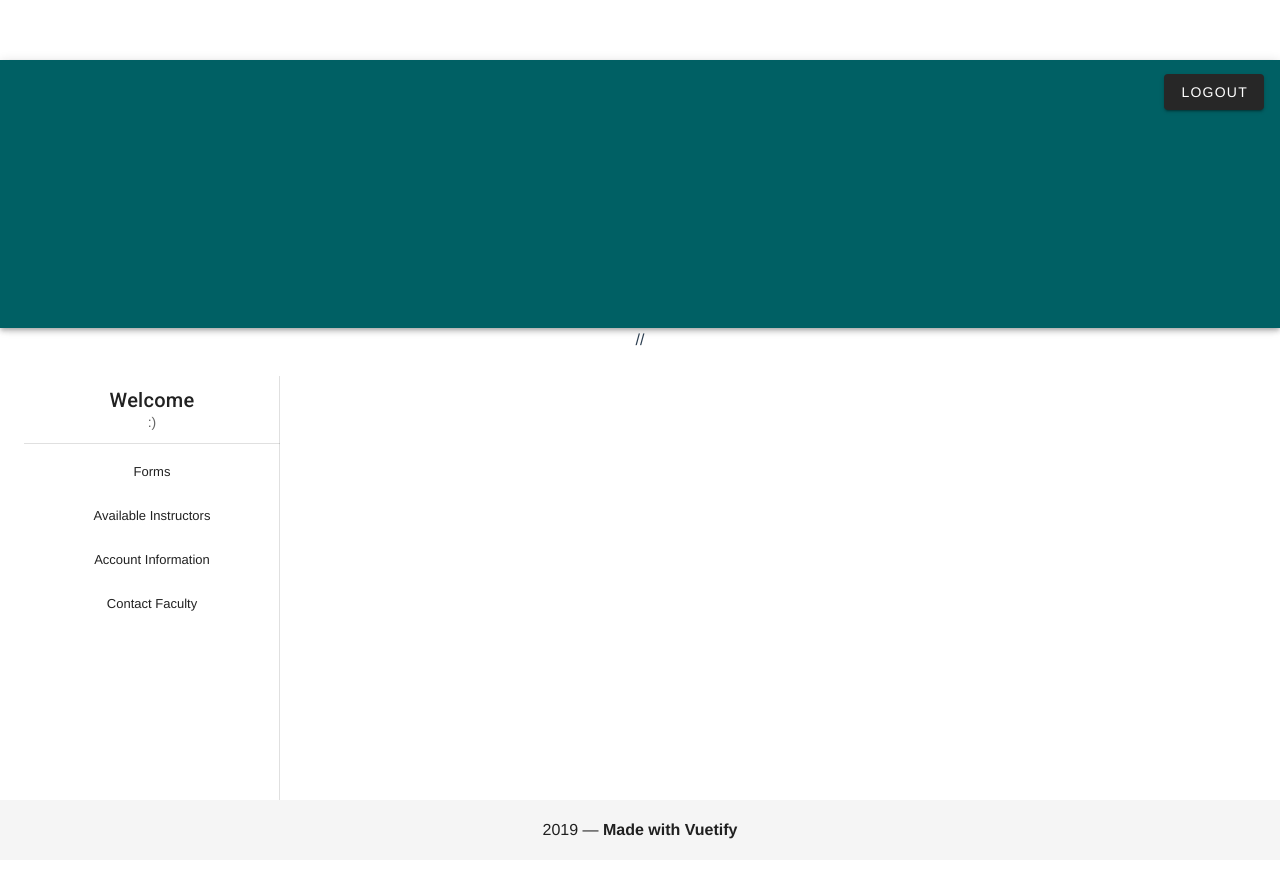
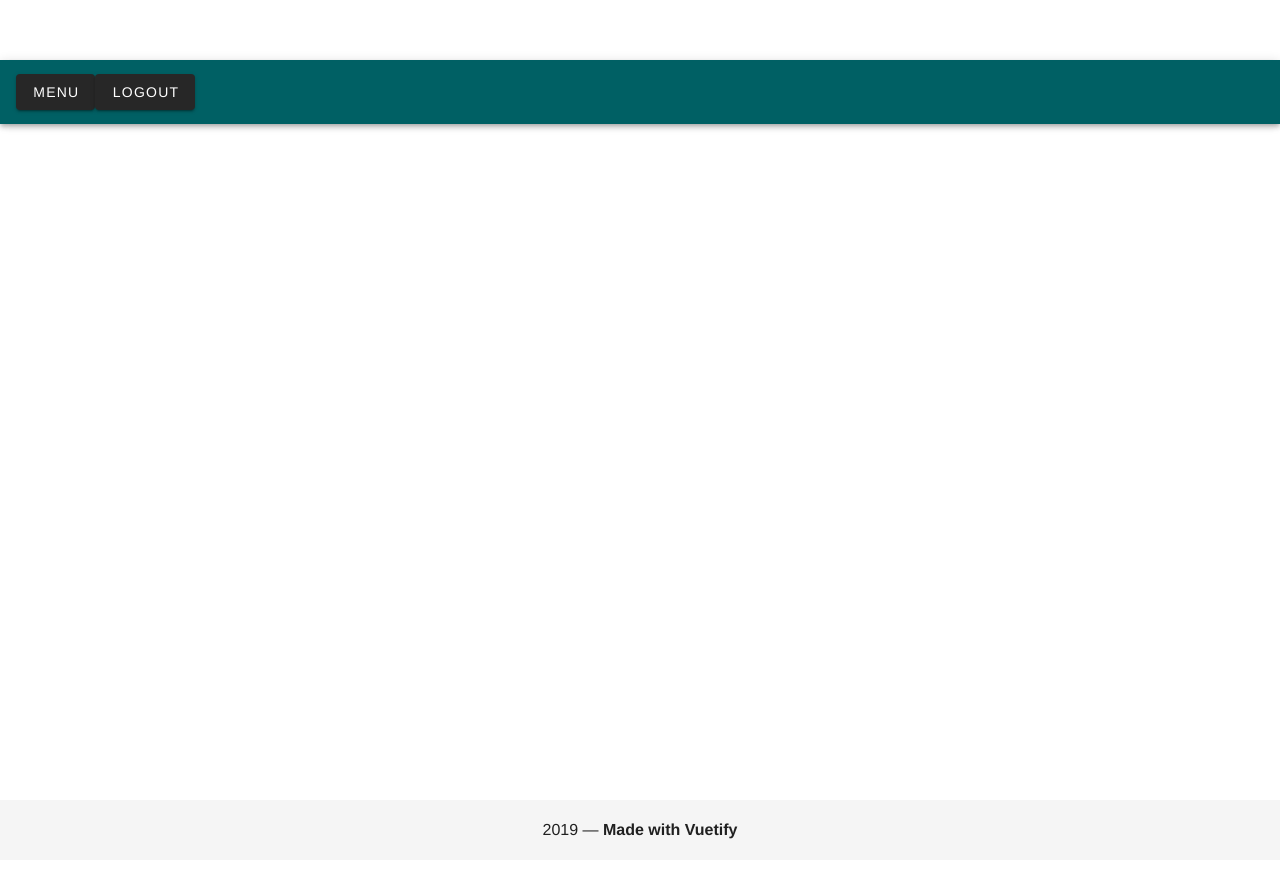
Before and after one commit to alemor10/Csci198Project, a Vue app in the folder client/: page /dashboard in a window 1280 px wide. Shown: the top 878 px of the page. Built offline with nearby package versions, Linux system fonts and the light colour scheme; sample sign-in values are in the browser's storage; what vue-signature-pad would draw is missing.

Commit message:
update to navbar

```diff
--- a/client/src/App.vue
+++ b/client/src/App.vue
@@ -3,7 +3,7 @@
 
    <NavBar/>
     <v-content transition="slide-x-transition">
-//
+
       <router-view/>
     </v-content>
   <Footer/>
--- a/client/src/components/NavBar.vue
+++ b/client/src/components/NavBar.vue
@@ -1,19 +1,65 @@
 <template>
+<div>
   <v-toolbar color="cyan darken-4" dark>
+    <v-btn v-if="isLoggedIn"
+     @click.stop="drawer = !drawer">
+     Menu
+    </v-btn>
     <v-spacer class="hidden-md-and-up"></v-spacer>
-        <v-spacer class="hidden-sm-and-down"></v-spacer>
       <v-btn v-if="!isLoggedIn" to='/login'  class="hidden-sm-and-down">Log In</v-btn>
       <v-btn v-if="!isLoggedIn" to='/register' color="brown lighten-3" class="hidden-sm-and-down">Register</v-btn>
-      <v-btn  v-if="isLoggedIn" to='/logout' @click.prevent="logoutUser">Logout</v-btn>
+      <v-btn v-if="isLoggedIn" to='/logout' @click.prevent="logoutUser">Logout</v-btn>
+  </v-toolbar>
+  <v-navigation-drawer
+    v-model="drawer"
+    absolute
+    temporary>
+    <v-list-item>
+      <v-list-item-content>
+        <v-list-item-title class="title">
+          Welcome
+        </v-list-item-title>
+          <v-list-item-subtitle>
+           :)
+          </v-list-item-subtitle>
+      </v-list-item-content>
+    </v-list-item>
+    <v-divider></v-divider>
+    <v-list
+      dense
+      nav
+    >
+      <v-list-item
+        v-for="item in items"
+        :key="item.title"
+        :to="item.link"
+      >
+        <v-list-item-content>
+          <v-list-item-title>{{ item.title }}</v-list-item-title>
+          </v-list-item-content>
+        </v-list-item>
+      </v-list>
+    </v-navigation-drawer>
 
-  </v-toolbar>
-
+</div>
 </template>
 
 <script>
 import { mapGetters, mapActions } from "vuex";
+
 export default {
   appTitle:"Welcome :)",
+  data () {
+    return {
+      drawer:null,
+      items: [
+        { title: 'Forms', link: '/Forms' },
+        { title: 'Available Instructors',  },
+        { title: 'Account Information'},
+        { title: 'Contact Faculty'},
+      ],
+    }
+  },
   computed: {
     ...mapGetters(["isLoggedIn"])
   },
--- a/client/src/components/SideBar.vue
+++ /dev/null
@@ -1,55 +0,0 @@
-//<template>
-    <v-container
-    fill-height
-    fluid
-  >
-    <v-navigation-drawer permanent>
-    <v-list-item>
-      <v-list-item-content>
-        <v-list-item-title class="title">
-          Welcome
-        </v-list-item-title>
-          <v-list-item-subtitle>
-           :)
-          </v-list-item-subtitle>
-      </v-list-item-content>
-    </v-list-item>
-    <v-divider></v-divider>
-    <v-list
-      dense
-      nav
-    >
-      <v-list-item
-        v-for="item in items"
-        :key="item.title"
-        :to="item.link"
-      >
-        <v-list-item-content>
-          <v-list-item-title>{{ item.title }}</v-list-item-title>
-          </v-list-item-content>
-        </v-list-item>
-      </v-list>
-    </v-navigation-drawer>
-  </v-container>
-</template>
-
-<script>
-export default {
-  name: 'SideBar',
-  data () {
-    return {
-      items: [
-        { title: 'Forms', link: '/Forms' },
-        { title: 'Available Instructors',  },
-        { title: 'Account Information'},
-        { title: 'Contact Faculty'},
-      ],
-      right: null,
-    }
-  },
-}
-</script>
-
-<style>
-
-</style>
--- a/client/src/router.js
+++ b/client/src/router.js
@@ -33,7 +33,7 @@ const router = new Router({
       name: 'dashboard',
       component: () => import('./views/Dashboard.vue'),
       meta: {
-        // requiresAuth: true
+         requiresAuth: true
       }
     },
     {
@@ -41,7 +41,7 @@ const router = new Router({
       name: 'forms',
       component: () => import('./views/Forms.vue'),
       meta: {
-        // requiresAuth: true
+         requiresAuth: true
       }
     },
     {
@@ -49,7 +49,7 @@ const router = new Router({
       name: 'csci190',
       component: () => import('./views/Forms/csci190.vue'),
       meta: {
-        // requiresAuth: true
+         requiresAuth: true
       }
     },
     {
@@ -57,7 +57,7 @@ const router = new Router({
       name: 'csci194',
       component: () => import('./views/Forms/csci194.vue'),
       meta: {
-        // requiresAuth: true
+         requiresAuth: true
       }
     },
     {
@@ -65,7 +65,7 @@ const router = new Router({
       name: 'csci198',
       component: () => import('./views/Forms/csci198.vue'),
       meta: {
-        // requiresAuth: true
+        requiresAuth: true
       }
     },
     {
@@ -81,7 +81,7 @@ const router = new Router({
       name: 'csci298',
       component: () => import('./views/Forms/csci298.vue'),
       meta: {
-        // requiresAuth: true
+        requiresAuth: true
       }
     },
     {
@@ -89,7 +89,7 @@ const router = new Router({
       name: 'csci298C',
       component: () => import('./views/Forms/csci298C.vue'),
       meta: {
-        // requiresAuth: true
+         requiresAuth: true
       }
     },
     {
@@ -97,7 +97,7 @@ const router = new Router({
       name: 'csci299',
       component: () => import('./views/Forms/csci299.vue'),
       meta: {
-        // requiresAuth: true
+         requiresAuth: true
       }
     },
   ]
--- a/client/src/views/Dashboard.vue
+++ b/client/src/views/Dashboard.vue
@@ -5,16 +5,14 @@
     fill-height
     fluid
   >
-  <SideBar/>
 
   </v-container>
 </template>
 <script>
-import SideBar from '../components/SideBar'
 export default {
   name: 'Dashboard',
   components: {
-    SideBar
+
   }
 
 }
--- a/client/src/views/Forms.vue
+++ b/client/src/views/Forms.vue
@@ -28,7 +28,7 @@
   </v-container>
 </template>
 <script>
-//import SideBar from '../components/SideBar'
+
 export default {
   name: 'Forms',
   components: {
--- a/client/src/views/Forms/csci198.vue
+++ b/client/src/views/Forms/csci198.vue
@@ -188,7 +188,8 @@ export default {
   },
   methods: {
     submit() {
-      window.console.log(this.form.semester);
+      window.console.log('hellop');
+      window.console.log(this.form);
 
     }
   },
```
